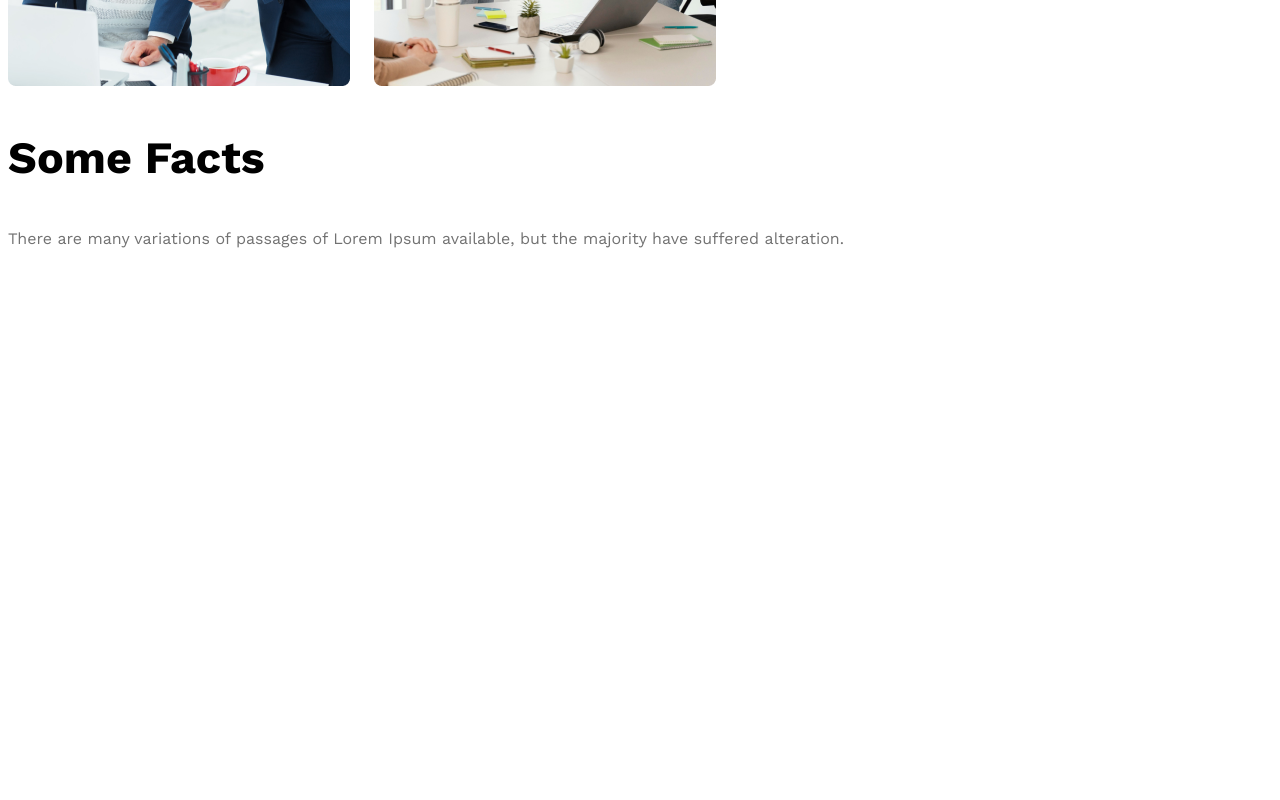
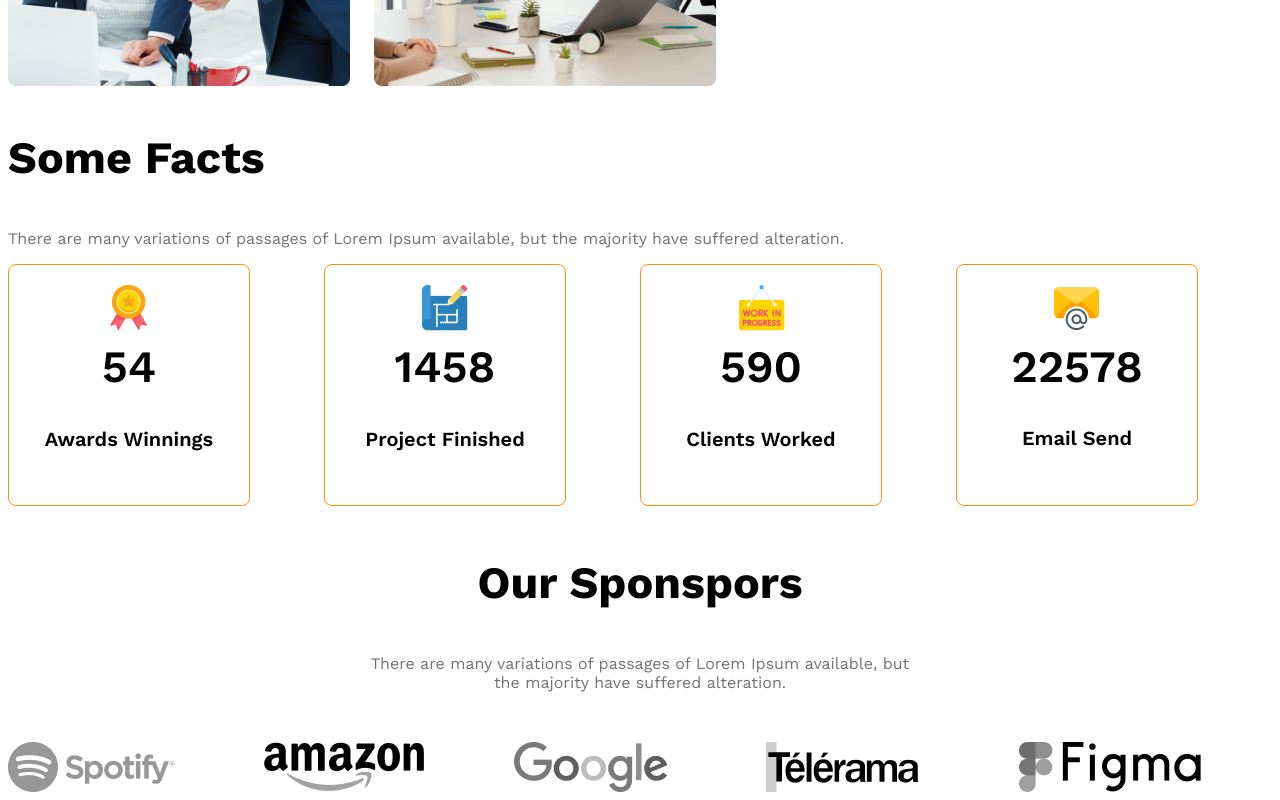
Before and after one commit to sknahidhasan/architects-resources, a plain HTML site: page index.html in a window 1280 px wide. Shown: the part 1966-2766 px from the top of the page. Before the commit the page ends 2394 px from the top, so only its background shows below. Drawn offline with nearby package versions, Linux system fonts and the light colour scheme.

Commit message:
New added sponsor

```diff
--- a/index.html
+++ b/index.html
@@ -46,38 +46,59 @@
             <button class="btn-primary">Explore More</button>
           </div>
       </section>
-      <!-- feature will enjoy -->
+      <!-- some facts -->
        <section>
          <h3 class="section-title">Some Facts</h3>
          <p class="text-light-gray">There are many variations of passages of Lorem Ipsum available, but the majority have suffered alteration.</p>
          <div class="facts-container">
-          <!-- fact*4>img.fact-icon+h4.fact-number+h5.fact-name -->
-          <div class="fact">
-            <img src="" alt="" class="fact-icon">
-            <h4 class="fact-number"></h4>
-            <h5 class="fact-name"></h5>
+          <!-- fact-card*4>img.fact-icon+h4.fact-number+h5.fact-name -->
+
+          <div class="fact-card display-flex">
+            <div>
+              <img src="images/icons/ribon.png" alt="" class="fact-icon">
+            <h4 class="fact-number">54</h4>
+            <h5 class="fact-name">Awards Winnings</h5>
+            </div>
           </div>
-          <div class="fact">
-            <img src="" alt="" class="fact-icon">
-            <h4 class="fact-number"></h4>
-            <h5 class="fact-name"></h5>
+          <div class="fact-card display-flex">
+           <div>
+             <img src="images/icons/projects.png" alt="" class="fact-icon">
+            <h4 class="fact-number">1458</h4>
+            <h5 class="fact-name">Project Finished</h5>
+           </div>
           </div>
-          <div class="fact">
-            <img src="" alt="" class="fact-icon">
-            <h4 class="fact-number"></h4>
-            <h5 class="fact-name"></h5>
+          <div class="fact-card  display-flex">
+            <div>
+              <img src="images/icons/customers.png" alt="" class="fact-icon">
+            <h4 class="fact-number">590</h4>
+            <h5 class="fact-name">Clients Worked</h5>
+            </div>
           </div>
-          <div class="fact">
-            <img src="" alt="" class="fact-icon">
-            <h4 class="fact-number"></h4>
-            <h5 class="fact-name"></h5>
+          <div class="fact-card display-flex">
+           <div>
+             <img src="images/icons/email.png" alt="" class="fact-icon">
+            <h4 class="fact-number">22578</h4>
+            <h5 class="fact-name">Email Send</h5>
+           </div>
           </div>
 
          </div>
        </section>
-       <!-- some facts -->
-        <section>
+       <!-- our-sponsors -->
+        <section class="our-sponsors">
+          <div class="sponsor-info">
+            <h3 class="section-title"> Our Sponspors </h3>
+            <p class="text-light-gray">There are many variations of passages of Lorem Ipsum available, but the majority have suffered alteration.</p>
 
+          </div>
+          <div class="Sponspor-companies">
+            <img src="images/sponsors/spotify.png" alt="">
+            <img src="images/sponsors/amazon.png" alt="">
+            <img src="images/sponsors/google.png" alt="">
+            <img src="images/sponsors/telerama.png" alt="">
+            <img src="images/sponsors/figma.png" alt="">
+
+          </div>
         </section>
     </main>
     <footer>
--- a/style/architects.css
+++ b/style/architects.css
@@ -52,6 +52,33 @@ main{
 #quick-list{
     font-weight: 500;
 }
+
+/* some facts related styles */
+.facts-container{
+    display: grid;
+    grid-template-columns: repeat(4, 1fr);
+
+
+}
+.fact-card{
+    border: 1px solid #FF900E;
+     width: 240px;
+    height: 240px;
+     border-radius: 8px;
+     text-align: center;
+    align-items: center;
+    justify-content: center;
+}
+.fact-number{
+    font-size: 2.8rem;
+    font-weight: 600;
+    margin-top: 5px;
+    margin-bottom: 10px;
+}
+.fact-name{
+    font-size: 1.25rem;
+    font-weight: 600;
+}
  /* header styles */
 
 
@@ -104,6 +131,20 @@ main{
    margin-left: 130px;
    max-width: 530px;
 }
+/* sponsor-info related styles */
+  .sponsor-info{
+  max-width: 540px;
+  margin: 50px auto ;
+  text-align: center;
+
+   }
+.Sponspor-companies{
+    display: grid;
+    grid-template-columns: repeat(5, 1fr);
+}
+.Sponspor-companies img{
+    filter: grayscale(100%);
+}
 
 
 /* responsive media query */
@@ -114,15 +155,24 @@ main{
         flex-direction: column;
 
     }
-     .team-img-container{
+     .team-img-container,
+     .facts-container,
+     .Sponspor-companies
+      {
        grid-template-columns: repeat(1,1fr);
     }
 
+   .facts-container{
+    justify-content: center;
+    gap: 24px;
+   }
     .our-features{
         margin-left: 20px;
     }
 
 }
+
+
 /* medium size divice */
 @media screen  and (min-width: 576px) and (max-width: 992px) {
     .teams{
```
